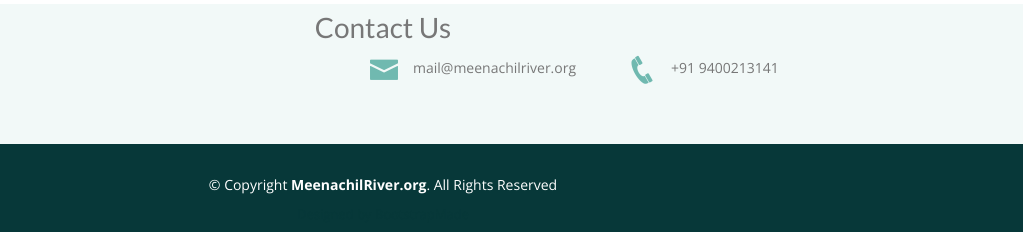
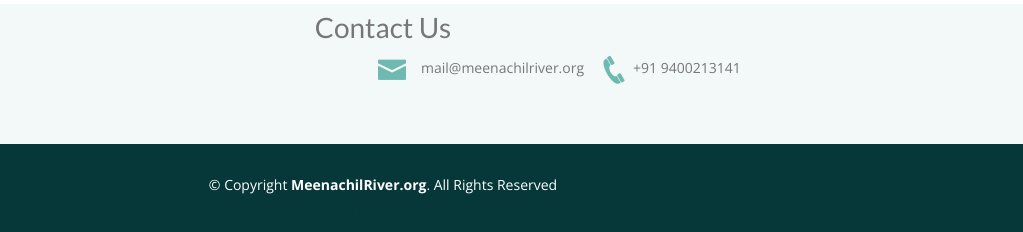
Before and after one commit to rayanpunnoose002/meenachilriverproject, a plain HTML site: page index.html in a window 1280 px wide. Shown: the part 5608-5840 px from the top of the page, 257-1280 px from the left. Drawn offline with nearby package versions, Linux system fonts and the light colour scheme; a script that the page names is missing.

Commit message:
changes made

```diff
--- a/index.html
+++ b/index.html
@@ -371,10 +371,10 @@ Supported by
           <div >
             <div class="info" >
               <div class="row">
-                <i class="icofont-envelope"></i>
+                <i class="icofont-envelope" style="margin-left: 8px;"></i>
                 <p style="margin-left: -29px;" >mail@meenachilriver.org</p>
-                <i class="icofont-phone" style="margin-left: 50px;"></i>
-                <p  style="margin-left: -29px;">+91 9400213141</p>
+                <i class="icofont-phone" style="margin-left: 14px;"></i>
+                <p style="margin-left: -39px;">+91 9400213141</p>
               </div>
 
               <div>
```
